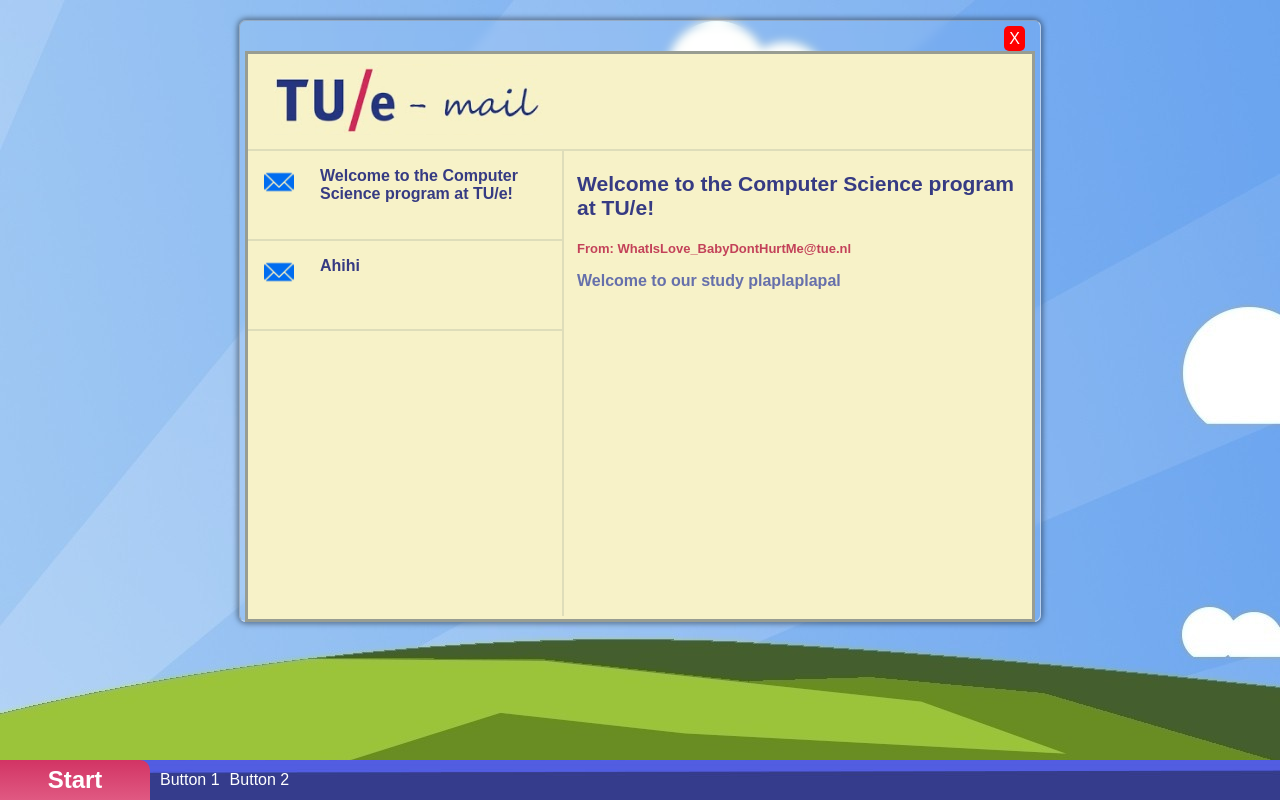
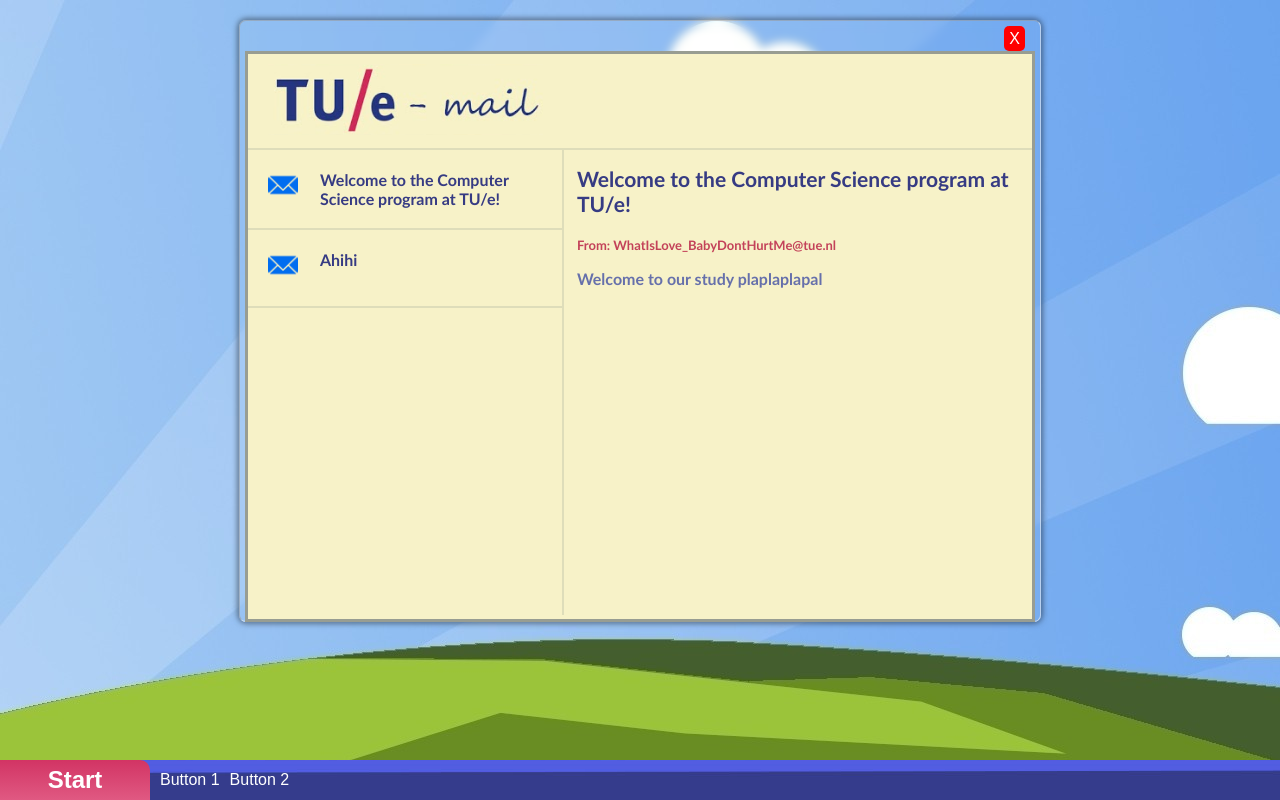
Before and after one commit to DarkSeraphim/DZC20-html5, a plain HTML site: page assignment.html in a window 1280 px wide. Drawn offline with nearby package versions, Linux system fonts and the light colour scheme.

Commit message:
Changed font and improve styles

```diff
--- a/style.css
+++ b/style.css
@@ -148,6 +148,7 @@
     overflow-y : hidden;
     background: #F7F2C8;
     color: #6670AB;
+    font-family: "Trebuchet MS", Helvetica, sans-serif;
     font-weight: bold;
     height: 100%;
     border: 3px solid #989D92;
@@ -170,13 +171,13 @@
 }
 .email-listitem {
     cursor: pointer;
-    padding-top : 16px;
-    padding-bottom: 16px;
+    padding-bottom: 20px;
     padding-right: 16px;
     min-height: 56px;
     border-bottom: 2px solid rgba(152, 157, 146, 0.26);
 }
-.email-listitem .email-title , .email-date{
+.email-listitem .email-title{
+    padding-top : 20px;
     padding-left: 72px;
 }
 .email-date {
@@ -185,7 +186,8 @@
     font-size: small;
 }
 .email-icon {
-    padding-left: 16px;
+    padding-top : 20px;
+    padding-left: 20px;
     width: 30px;
     height: 30px;
     align-content: center;
@@ -205,8 +207,11 @@
     vertical-align: text-top;
     overflow-y: hidden;
 }
-.email-item .email-title{
+.email-item .email-title {
     font-size: large;
+}
+.email-item .email-title h3 {
+    margin-top: 16px;
 }
 .email-from:before {
     content:  "From: ";
```
